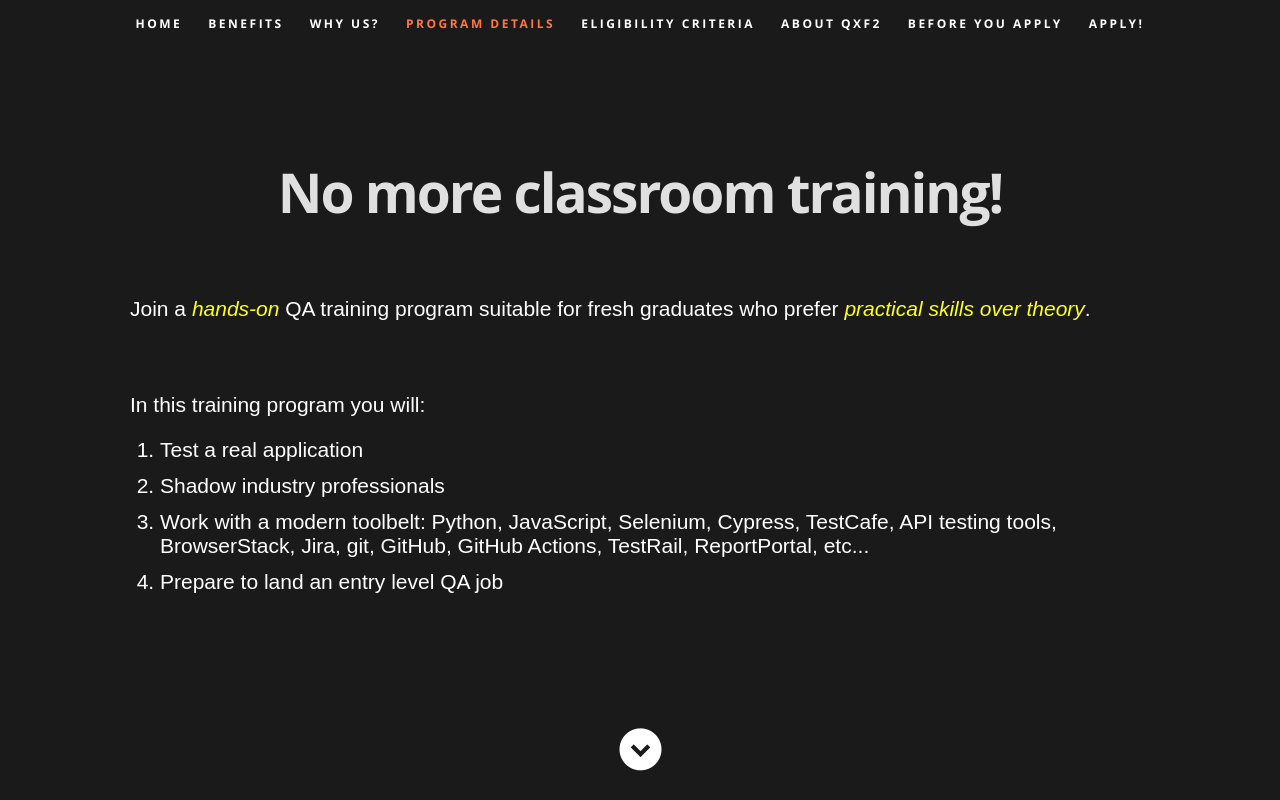
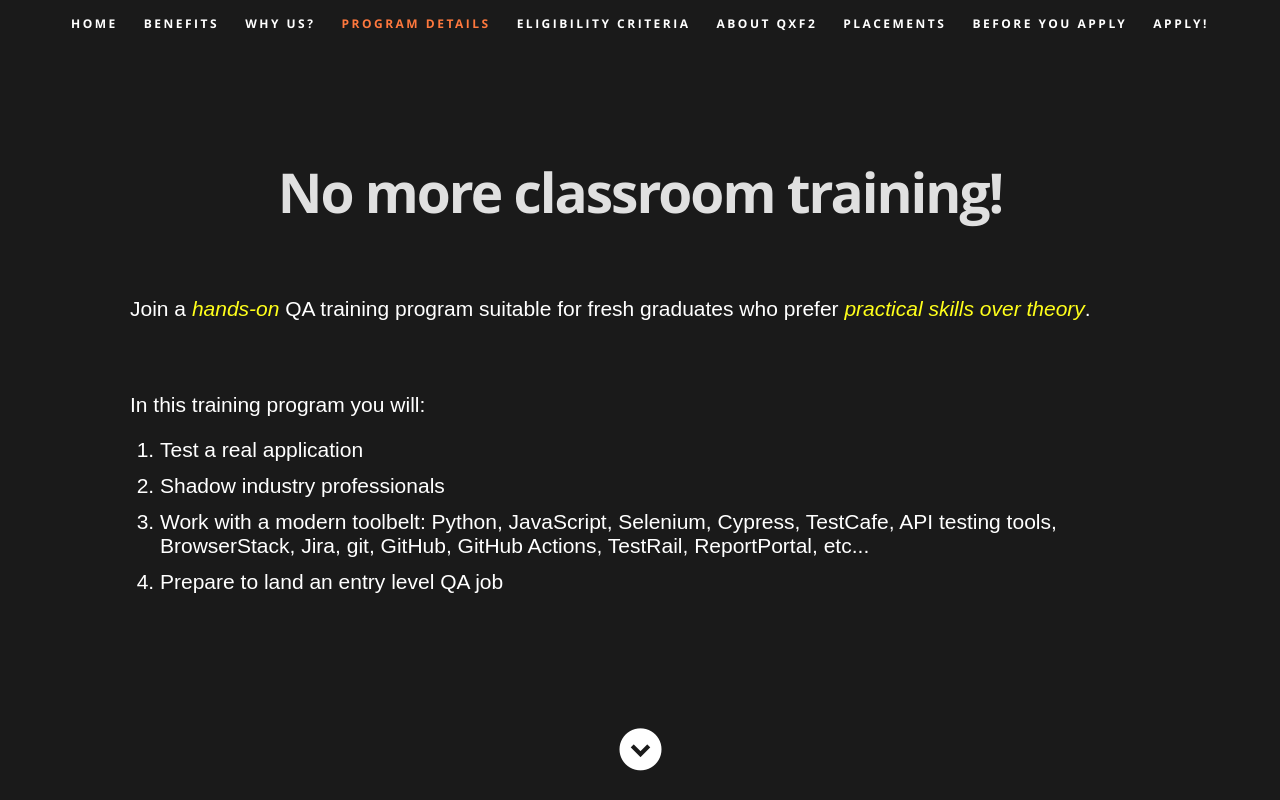
Before and after one commit to sailesh88/junior-training-website, a React (Create React App) app: page / in a window 1280 px wide. Shown: the top 800 px of the page. Built offline with nearby package versions, Linux system fonts and the light colour scheme.

Commit message:
created the placement component

```diff
--- a/public/css/layout.css
+++ b/public/css/layout.css
@@ -252,7 +252,8 @@ ul#nav li.current a {
 
 #why-us,
 #eligibility,
-#apply{
+#apply,
+#placements{
   background: #a1a1a17c;
   padding-top: 70px;
   padding-bottom: 72px;
@@ -313,7 +314,8 @@ ul#nav li.current a {
 
 #eligibility p,
 #why-us p,
-#program p {
+#program p,
+#placements p {
   font: 16px/21px "opensans", sans-serif;
   color:#444444;
   text-transform: none !important;
--- a/src/App.js
+++ b/src/App.js
@@ -7,6 +7,7 @@ import WhyUs from "./Components/why-us/why-us";
 import Eligibility from "./Components/eligibility-criteria/Eligibility-Criteria";
 import Program from "./Components/program-details/Program-Details";
 import About from "./Components/about/About";
+import Placements from "./Components/placements/Placements";
 import BeforeApply from "./Components/before-you-apply/Before-You-Apply";
 import Apply from "./Components/apply/Apply";
 
@@ -21,6 +22,7 @@ class App extends Component {
         <Program />
         <Eligibility />
         <About />
+        <Placements />
         <BeforeApply />
         <Apply />
         <Footer />
--- a/src/Components/Header.js
+++ b/src/Components/Header.js
@@ -52,6 +52,11 @@ class Header extends Component {
             <li>
               <a className="smoothscroll" href="#about">
                 About Qxf2
+              </a>
+            </li>
+            <li>
+              <a className="smoothscroll" href="#placements">
+                Placements
               </a>
             </li>
 
--- /dev/null
+++ b/src/Components/placements/Placements.js
@@ -0,0 +1,20 @@
+import React, { Component } from "react";
+import Fade from "react-reveal";
+
+class Placements extends Component {
+    render() {
+        return (
+            <section id="placements" data-testid="placements">
+                <Fade duration={1000}>
+                    <div className="row">
+                        <h4>Placements</h4>
+                            <p> We Qxf2 services has conducted more internships for freshers. Here we are adding list of companies that our students have got placed. We show in our trainning program how the companies work will be, how to improve yourself if the new tech has been given to you.</p>
+                    </div>
+                </Fade>
+            </section>
+        );
+    }
+
+}
+
+export default Placements;
```
